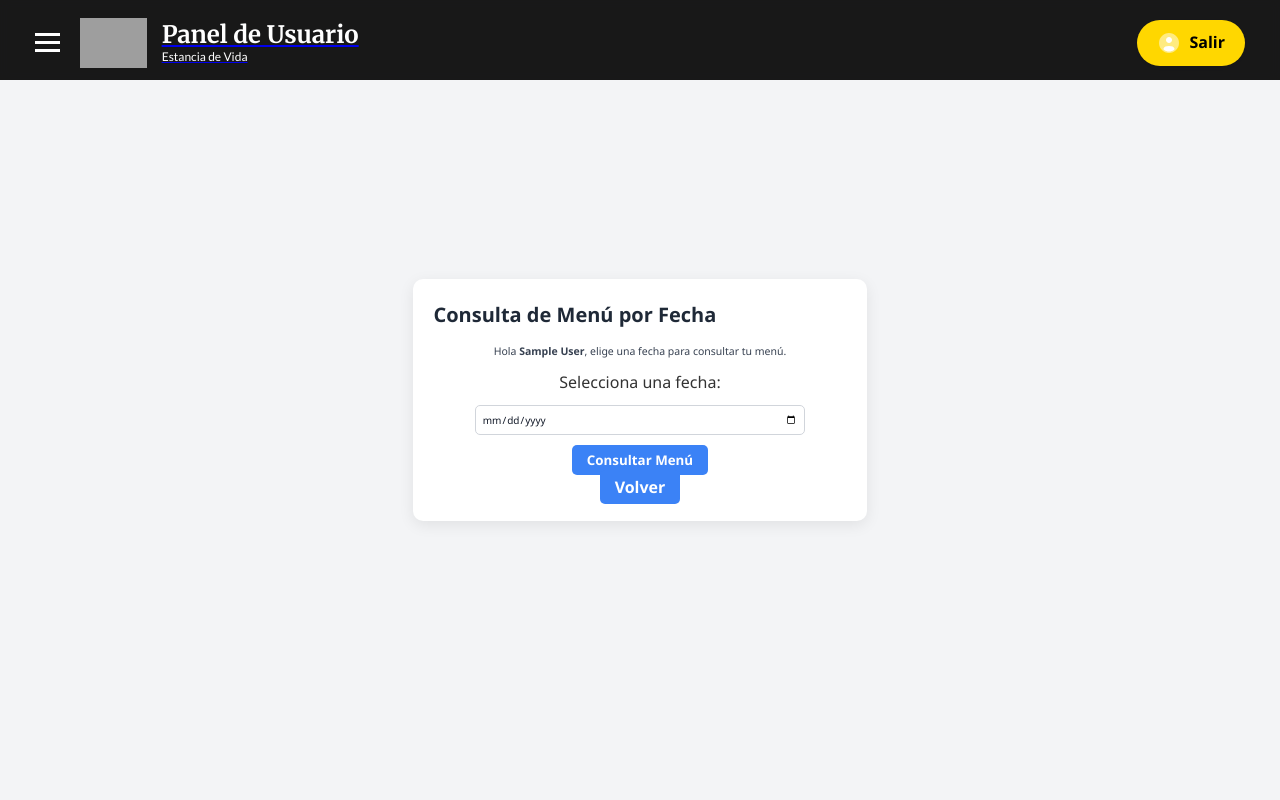
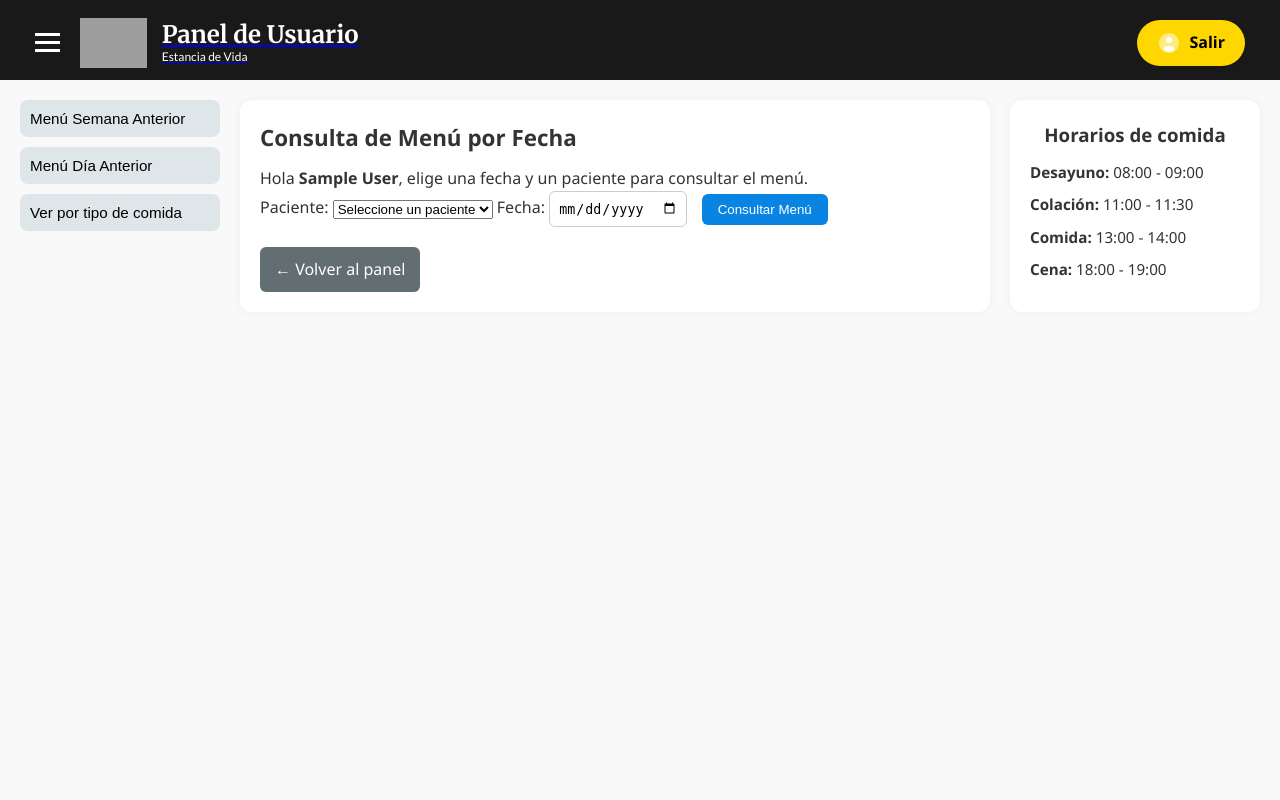
Before and after one commit to Kallolt2030/Estancia, a PHP site: page /dashboard/cocina.php in a window 1280 px wide. Run offline with PHP 8.4, Linux system fonts and the light colour scheme; the visitor is signed in with stand-in values (Sample User, id 1); tables that the repository leaves empty or names only in its code hold one stand-in row (values such as "Sample post"); grey boxes are pictures that could not be loaded.

Commit message:
tablas de pacientes y cocina

```diff
--- a/assets/css/cocina.css
+++ b/assets/css/cocina.css
@@ -1,104 +1,127 @@
-/* Reset básico */
-* {
+body {
+    font-family: 'Segoe UI', sans-serif;
+    background-color: #f9f9f9;
     margin: 0;
-    padding: 0;
-    box-sizing: border-box;
-    font-family: 'Segoe UI', sans-serif;
-}
-body {
-  height: 100vh;
-  display: flex;
-  justify-content: center;
-  align-items: center;
-  background-color: #f3f4f6; /* opcional: un fondo suave */
+    padding: 20px;
+    color: #333;
 }
 
-.panel-card {
-  background-color: #fff;
-  padding: 2rem;
-  border-radius: 1rem;
-  box-shadow: 0 4px 15px rgba(0, 0, 0, 0.08);
-  max-width: 750px;
-  margin: 2rem auto;
-  text-align: center;
-  font-family: 'Segoe UI', sans-serif;
+.contenedor {
+    display: grid;
+    grid-template-columns: 200px 1fr 250px;
+    gap: 20px;
 }
 
-.card-title {
-  font-size: 2rem;
-  font-weight: 700;
-  color: #1f2937; /* gris oscuro */
-  margin-bottom: 1.2rem;
+/* Lateral izquierdo */
+.menu-lateral {
+    display: flex;
+    flex-direction: column;
+    gap: 10px;
 }
 
-.card-text {
-  font-size: 1.05rem;
-  color: #374151; /* gris medio */
-  margin-bottom: 1rem;
+.menu-lateral button {
+    padding: 10px;
+    background-color: #dfe6e9;
+    border: none;
+    border-radius: 8px;
+    cursor: pointer;
+    font-size: 0.95em;
+    text-align: left;
+    transition: background 0.3s;
 }
 
+.menu-lateral button:hover {
+    background-color: #b2bec3;
+}
+
+/* Centro */
+.contenido-central {
+    background-color: #fff;
+    padding: 20px;
+    border-radius: 12px;
+    box-shadow: 0 0 8px rgba(0, 0, 0, 0.05);
+}
+
+.menu-dia h2 {
+    font-size: 1.4em;
+    margin-bottom: 10px;
+}
+
+.menu-dia input[type="date"] {
+    padding: 8px;
+    border-radius: 6px;
+    border: 1px solid #ccc;
+    margin-right: 10px;
+}
+
+.menu-dia button {
+    padding: 8px 16px;
+    border: none;
+    background-color: #0984e3;
+    color: #fff;
+    border-radius: 6px;
+    cursor: pointer;
+    transition: background-color 0.3s;
+}
+
+.menu-dia button:hover {
+    background-color: #74b9ff;
+}
+
+.menu-dia table {
+    width: 100%;
+    border-collapse: collapse;
+    margin-top: 15px;
+}
+
+.menu-dia th, .menu-dia td {
+    border: 1px solid #ccc;
+    padding: 10px;
+    text-align: left;
+}
+
+.menu-dia th {
+    background-color: #f1f1f1;
+}
+
+/* Botón volver */
 .card-button {
-  background-color: #3b82f6;
-  color: white;
-  padding: 0.6rem 1.5rem;
-  border-radius: 0.5rem;
-  text-decoration: none;
-  font-weight: 600;
-  border: none;
-  cursor: pointer;
-  transition: background-color 0.3s ease;
-  margin-top: 1rem;
+    display: inline-block;
+    margin-top: 20px;
+    padding: 10px 15px;
+    background-color: #636e72;
+    color: white;
+    text-decoration: none;
+    border-radius: 6px;
+    transition: background-color 0.3s;
 }
 
 .card-button:hover {
-  background-color: #2563eb;
+    background-color: #2d3436;
 }
 
-/* Estilo para los inputs del formulario */
-form input[type="text"],
-form input[type="date"] {
-  padding: 0.6rem;
-  width: 80%;
-  max-width: 400px;
-  margin-top: 1rem;
-  border: 1px solid #d1d5db;
-  border-radius: 0.5rem;
-  font-size: 1rem;
-  color: #111827;
-  outline: none;
-  transition: border 0.2s ease;
+/* Panel derecho */
+.horarios-comida {
+    background-color: #ffffff;
+    padding: 20px;
+    border-radius: 12px;
+    box-shadow: 0 0 8px rgba(0, 0, 0, 0.05);
 }
 
-form input[type="text"]:focus,
-form input[type="date"]:focus {
-  border-color: #3b82f6;
+.horarios-comida h3 {
+    margin-bottom: 10px;
+    text-align: center;
 }
 
-/* Estilo para la tabla del menú */
-table {
-  width: 100%;
-  border-collapse: collapse;
-  margin-top: 1.5rem;
-  background-color: #f9fafb;
-  border-radius: 0.5rem;
-  overflow: hidden;
+.horarios-comida ul {
+    list-style: none;
+    padding: 0;
+    font-size: 0.95em;
 }
 
-table th, table td {
-  padding: 0.75rem 1rem;
-  text-align: left;
+.horarios-comida li {
+    margin-bottom: 8px;
 }
-
-table th {
-  background-color: #e5e7eb;
-  color: #111827;
-  font-weight: 600;
+body {
+    padding-top: 100px; /* Empuja todo el contenido debajo del header */
 }
-
-table tr:nth-child(even) {
-  background-color: #f3f4f6;
-}
-
-table td {
-  color: #374151;
-}
--- a/dashboard/cocina.php
+++ b/dashboard/cocina.php
@@ -1,9 +1,8 @@
 <?php
 session_start();
 include '../includes/headerDash.php';
-include '../control/bd.php'; // Asegúrate de que se incluye correctamente
+include '../control/bd.php';
 
-// Asegúrate de que el usuario está logueado
 if (!isset($_SESSION['nip']) || $_SESSION['rol'] !== 'familiar') {
     header('Location: ../index.php');
     exit;
@@ -11,62 +10,106 @@ if (!isset($_SESSION['nip']) || $_SESSION['rol'] !== 'familiar') {
 
 $nip = $_SESSION['nip'];
 $nombre = $_SESSION['nombre'];
+
+// Obtener pacientes relacionados con el familiar
+$stmt = $pdo->prepare("SELECT id_paciente, nombre FROM pacientes WHERE nip = ?");
+$stmt->execute([$nip]);
+$pacientes = $stmt->fetchAll();
 ?>
 
 <!DOCTYPE html>
 <html lang="es">
 <head>
     <meta charset="UTF-8">
-  <title>Consulta de Comidas</title>
+    <title>Menú del Residente</title>
     <link rel="stylesheet" href="../assets/css/cocina.css">
 </head>
 <body>
-  <div class="panel-card">
-    <h1 class="card-title">Consulta de Menú por Fecha</h1>
-    <p class="card-text">Hola <strong><?= htmlspecialchars($nombre) ?></strong>, elige una fecha para consultar tu menú.</p>
+<div class="contenedor">
 
-    <!-- Formulario para elegir fecha -->
+    <!-- Panel lateral izquierdo -->
+    <aside class="menu-lateral">
+        <button onclick="alert('Función no disponible aún')"> Menú Semana Anterior</button>
+        <button onclick="alert('Función no disponible aún')">Menú Día Anterior</button>
+        <button onclick="alert('Función no disponible aún')">Ver por tipo de comida</button>
+    </aside>
+
+    <!-- Panel central -->
+    <section class="contenido-central">
+        <div class="menu-dia">
+            <h2>Consulta de Menú por Fecha</h2>
+            <p>Hola <strong><?= htmlspecialchars($nombre) ?></strong>, elige una fecha y un paciente para consultar el menú.</p>
+
+            <!-- Formulario -->
             <form method="POST">
-      <label for="fecha">Selecciona una fecha:</label>
+                <label for="paciente_id">Paciente:</label>
+                <select name="paciente_id" required>
+                    <option value="">Seleccione un paciente</option>
+                    <?php foreach ($pacientes as $p): ?>
+                        <option value="<?= $p['id_paciente'] ?>">
+                            <?= htmlspecialchars($p['nombre']) ?>
+                        </option>
+                    <?php endforeach; ?>
+                </select>
+
+                <label for="fecha">Fecha:</label>
                 <input type="date" name="fecha" required>
-      <button class="card-button" type="submit" name="consultar">Consultar Menú</button>
+                <button type="submit" name="consultar">Consultar Menú</button>
             </form>
 
             <?php
-    if (isset($_POST["consultar"]) && !empty($_POST["fecha"])) {
+            if (isset($_POST["consultar"]) && !empty($_POST["fecha"]) && !empty($_POST["paciente_id"])) {
                 $fecha = $_POST["fecha"];
+                $paciente_id = $_POST["paciente_id"];
 
-      // Verificamos si el usuario comió ese día
-      $stmt = $pdo->prepare("SELECT * FROM consumo_comidas WHERE nip = ? AND fecha = ?");
-      $stmt->execute([$nip, $fecha]);
-      $resConsumo = $stmt->fetchAll();
+                // Obtener consumo del paciente para la fecha
+                $stmt = $pdo->prepare("SELECT tipo_comida, hora FROM consumo_comidas WHERE id_paciente = ? AND fecha = ?");
+                $stmt->execute([$paciente_id, $fecha]);
+                $consumos = $stmt->fetchAll();
 
-      if (count($resConsumo) > 0) {
-        // Obtener menú del día
+                if ($consumos) {
+                    // Obtener el menú del día
                     $stmt2 = $pdo->prepare("SELECT desayuno, comida, cena FROM cocina WHERE fecha = ?");
                     $stmt2->execute([$fecha]);
-        $resMenu = $stmt2->fetch();
+                    $menu = $stmt2->fetch();
 
-        if ($resMenu) {
-          echo "<h3 class='card-text'>Menú del día: " . htmlspecialchars($fecha) . "</h3>";
-          echo "<table class='card-text' style='margin: auto; text-align: left;'>
-                  <tr><th>Desayuno</th><th>Comida</th><th>Cena</th></tr>
-                  <tr>
-                    <td>{$resMenu['desayuno']}</td>
-                    <td>{$resMenu['comida']}</td>
-                    <td>{$resMenu['cena']}</td>
-                  </tr>
-                </table>";
+                    echo "<h3>Menú del día: " . htmlspecialchars($fecha) . "</h3>";
+                    echo "<table>
+                            <tr><th>Tipo</th><th>Hora</th><th>Comida Registrada</th></tr>";
+
+                    foreach ($consumos as $c) {
+                        $tipo = $c['tipo_comida'];
+                        $hora = $c['hora'];
+                        $detalle = isset($menu[$tipo]) ? htmlspecialchars($menu[$tipo]) : 'No registrado';
+                        echo "<tr>
+                                <td>" . ucfirst($tipo) . "</td>
+                                <td>$hora</td>
+                                <td>$detalle</td>
+                              </tr>";
+                    }
+
+                    echo "</table>";
                 } else {
-          echo "<p class='card-text'>No hay menú registrado para esa fecha.</p>";
-        }
-      } else {
-        echo "<p class='card-text'>No hay registro de consumo para ese día.</p>";
+                    echo "<p>No hay registro de consumo para ese día.</p>";
                 }
             }
             ?>
 
-    <a class="card-button" href="../dashboard/index.php">Volver</a>
+            <a class="card-button" href="../dashboard/index.php">← Volver al panel</a>
+        </div>
+    </section>
+
+    <!-- Panel derecho con horarios -->
+    <aside class="horarios-comida">
+        <h3> Horarios de comida</h3>
+        <ul>
+            <li><strong>Desayuno:</strong> 08:00 - 09:00</li>
+            <li><strong>Colación:</strong> 11:00 - 11:30</li>
+            <li><strong>Comida:</strong> 13:00 - 14:00</li>
+            <li><strong>Cena:</strong> 18:00 - 19:00</li>
+        </ul>
+    </aside>
+
 </div>
 </body>
 </html>
```
Also changed, not shown: Tablas_Base_Datos.txt (+10 -0 lines). Lines whose indentation alone changed are shown as unchanged.
